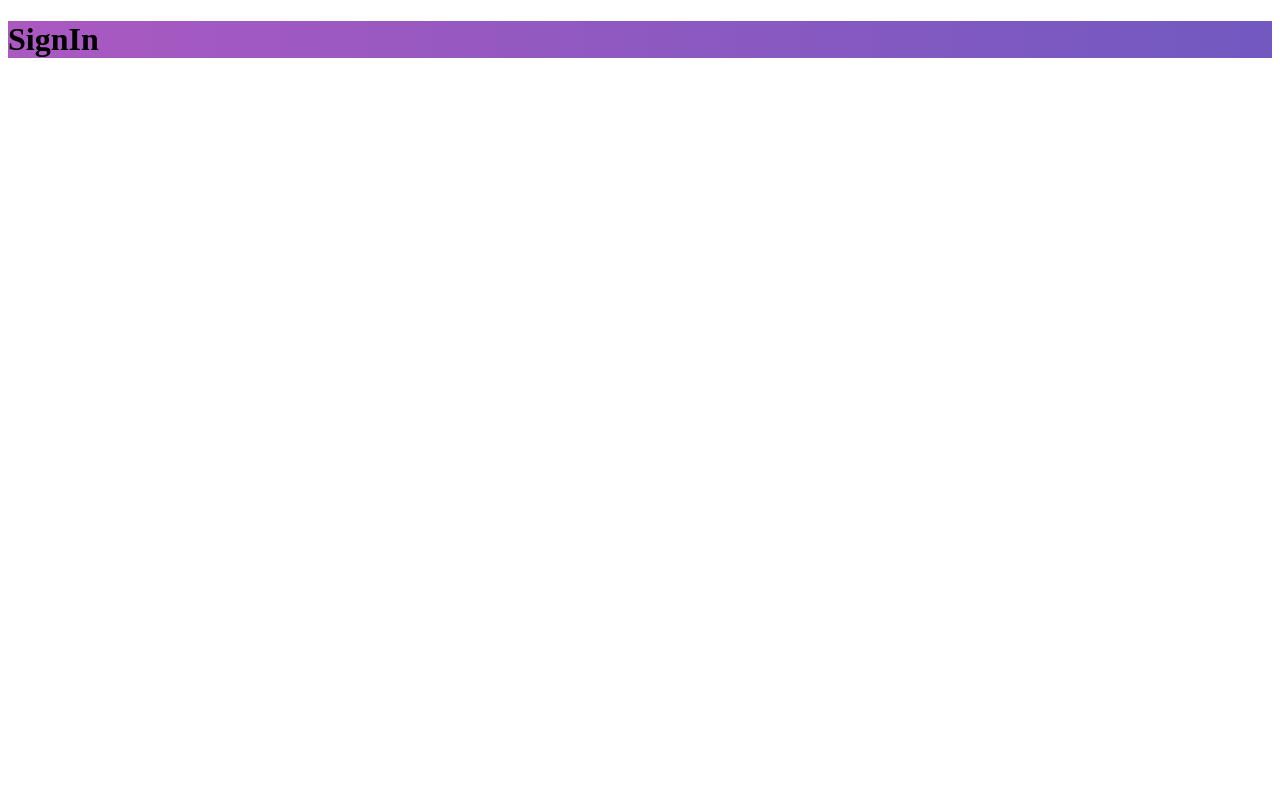
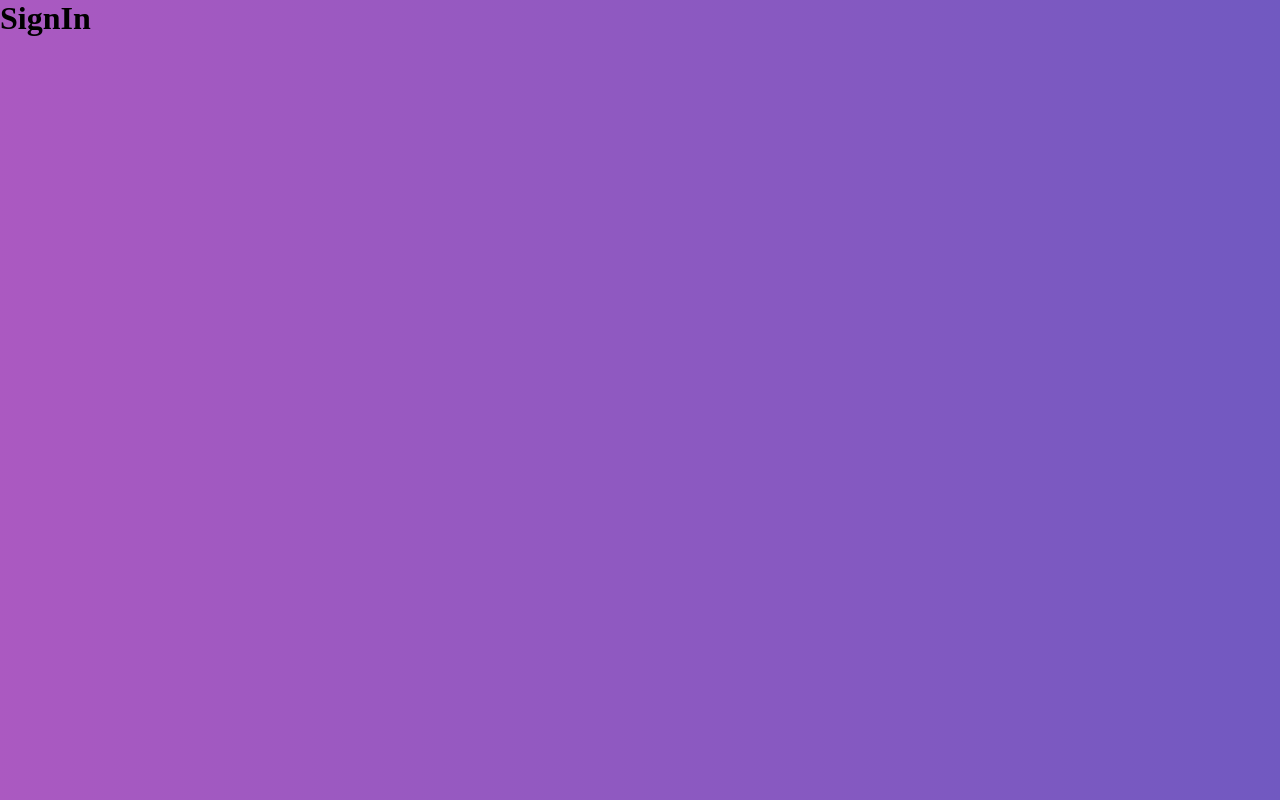
Before and after one commit to igorsouza-dev/gobarber-frontend, a React (Create React App) app: page / in a window 1280 px wide. Built offline with nearby package versions, Linux system fonts and the light colour scheme.

Commit message:
Added global style

```diff
--- a/src/App.js
+++ b/src/App.js
@@ -3,10 +3,13 @@
 import Routes from './routes';
 import history from './services/history';
 
+import GlobalStyle from './styles/globals';
+
 function App() {
   return (
     <Router history={history}>
       <Routes />
+      <GlobalStyle />
     </Router>
   );
 }
--- /dev/null
+++ b/src/styles/globals.js
@@ -0,0 +1,39 @@
+import { createGlobalStyle } from 'styled-components';
+
+export default createGlobalStyle`
+  @import url('https://fonts.googleapis.com/css?family=Roboto:400,700&display=swap');
+
+  * {
+    margin: 0;
+    padding: 0;
+    outline: 0;
+    box-sizing: border-box;
+  }
+  *:focus {
+    outline: 0;
+  }
+
+  html, body, #root {
+    height: 100%;
+  }
+
+  body {
+    -webkit-font-smoothing: antialiased;
+  }
+
+  body, input, button {
+    font: 14px, 'Roboto', sans-serif;
+  }
+
+  a {
+    text-decoration: none;
+  }
+
+  ul {
+    list-style: none;
+  }
+
+  button {
+    cursor: pointer;
+  }
+`;
```
